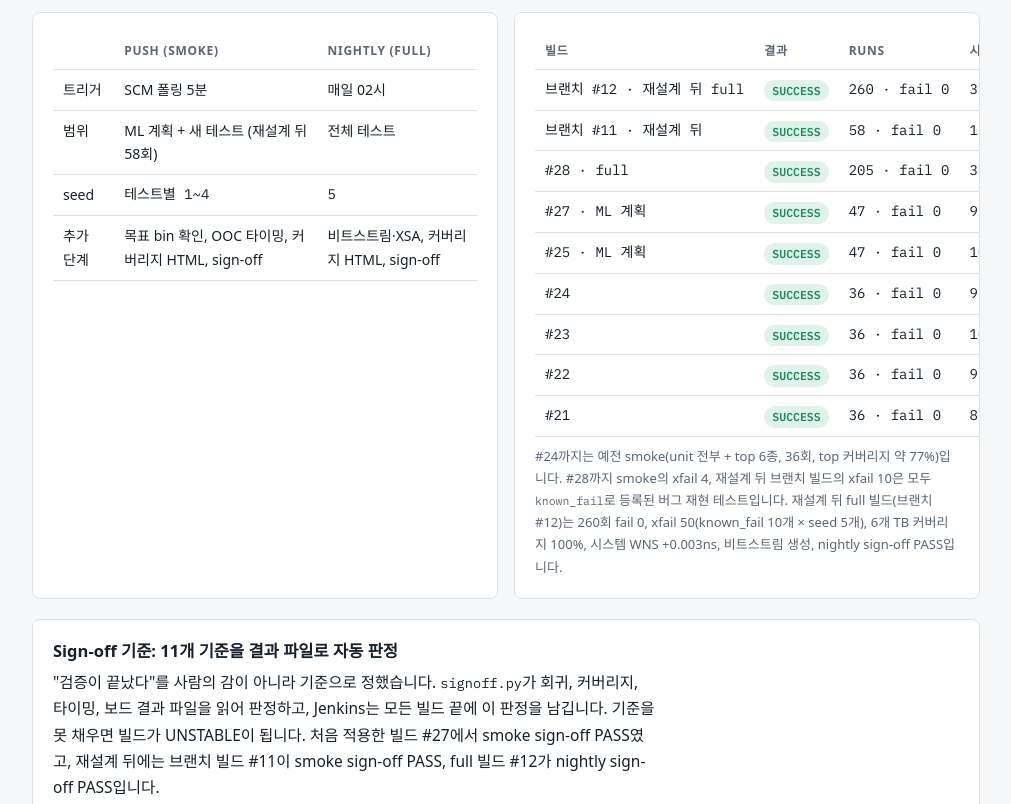
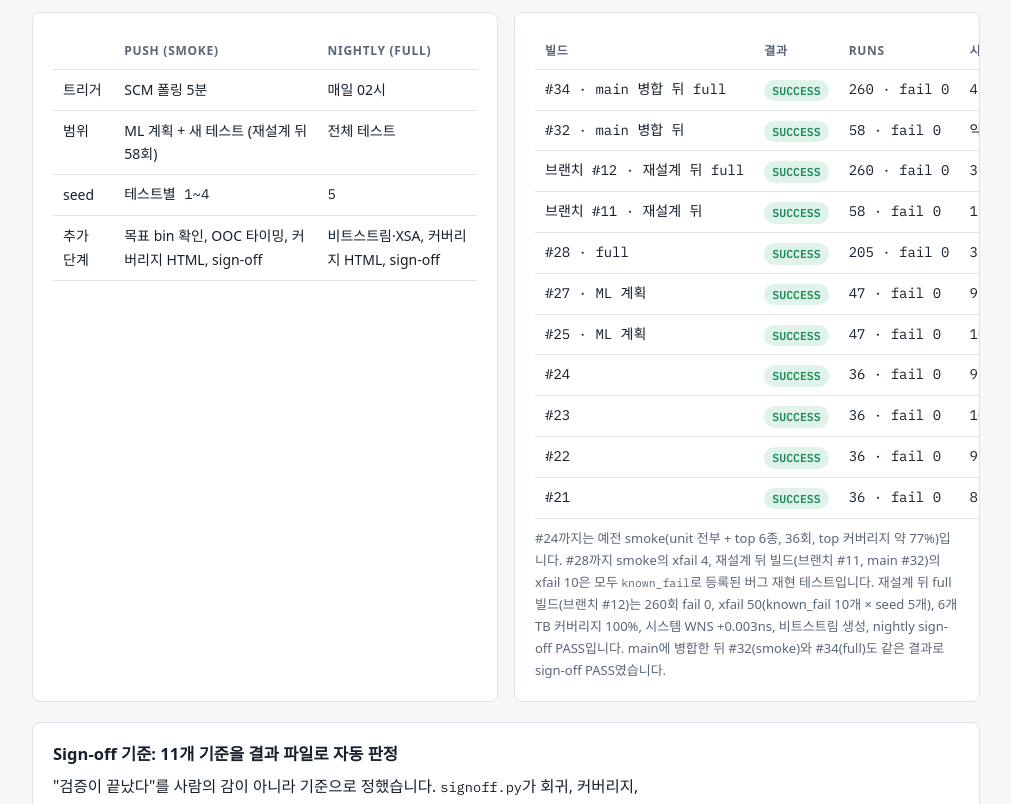
Before and after one commit to socdesignasic/dma-uvm-verif, a plain HTML site: page docs/index.html in a window 1280 px wide. Shown: the part 5420-6224 px from the top of the page, without its empty margins (134-1145 px from the left). Drawn offline with Linux system fonts and the light colour scheme; a web font is replaced by a local one.

Commit message:
main CI 결과와 문서 최신화: full #34 nightly PASS, README 지금 상태, 포트폴리오 갱신

```diff
--- a/docs/index.html
+++ b/docs/index.html
@@ -362,6 +362,8 @@ footer { font-size: 13px; color: var(--muted); border-top: 1px solid var(--line)
       <table>
         <thead><tr><th>빌드</th><th>결과</th><th>runs</th><th>시간</th></tr></thead>
         <tbody>
+          <tr><td class="num">#34 · main 병합 뒤 full</td><td><span class="pill ok">SUCCESS</span></td><td class="num">260 · fail 0</td><td class="num">41.6 min</td></tr>
+          <tr><td class="num">#32 · main 병합 뒤</td><td><span class="pill ok">SUCCESS</span></td><td class="num">58 · fail 0</td><td class="num">약 31 min</td></tr>
           <tr><td class="num">브랜치 #12 · 재설계 뒤 full</td><td><span class="pill ok">SUCCESS</span></td><td class="num">260 · fail 0</td><td class="num">36 min</td></tr>
           <tr><td class="num">브랜치 #11 · 재설계 뒤</td><td><span class="pill ok">SUCCESS</span></td><td class="num">58 · fail 0</td><td class="num">13.6 min</td></tr>
           <tr><td class="num">#28 · full</td><td><span class="pill ok">SUCCESS</span></td><td class="num">205 · fail 0</td><td class="num">33.4 min</td></tr>
@@ -373,12 +375,12 @@ footer { font-size: 13px; color: var(--muted); border-top: 1px solid var(--line)
           <tr><td class="num">#21</td><td><span class="pill ok">SUCCESS</span></td><td class="num">36 · fail 0</td><td class="num">8.8 min</td></tr>
         </tbody>
       </table>
-      <p class="note" style="margin-top:8px">#24까지는 예전 smoke(unit 전부 + top 6종, 36회, top 커버리지 약 77%)입니다. #28까지 smoke의 xfail 4, 재설계 뒤 브랜치 빌드의 xfail 10은 모두 <code>known_fail</code>로 등록된 버그 재현 테스트입니다. 재설계 뒤 full 빌드(브랜치 #12)는 260회 fail 0, xfail 50(known_fail 10개 × seed 5개), 6개 TB 커버리지 100%, 시스템 WNS +0.003ns, 비트스트림 생성, nightly sign-off PASS입니다.</p>
+      <p class="note" style="margin-top:8px">#24까지는 예전 smoke(unit 전부 + top 6종, 36회, top 커버리지 약 77%)입니다. #28까지 smoke의 xfail 4, 재설계 뒤 빌드(브랜치 #11, main #32)의 xfail 10은 모두 <code>known_fail</code>로 등록된 버그 재현 테스트입니다. 재설계 뒤 full 빌드(브랜치 #12)는 260회 fail 0, xfail 50(known_fail 10개 × seed 5개), 6개 TB 커버리지 100%, 시스템 WNS +0.003ns, 비트스트림 생성, nightly sign-off PASS입니다. main에 병합한 뒤 #32(smoke)와 #34(full)도 같은 결과로 sign-off PASS였습니다.</p>
     </div>
   </div>
   <div class="panel">
     <h3>Sign-off 기준: 11개 기준을 결과 파일로 자동 판정</h3>
-    <p style="margin-top:8px">"검증이 끝났다"를 사람의 감이 아니라 기준으로 정했습니다. <code>signoff.py</code>가 회귀, 커버리지, 타이밍, 보드 결과 파일을 읽어 판정하고, Jenkins는 모든 빌드 끝에 이 판정을 남깁니다. 기준을 못 채우면 빌드가 UNSTABLE이 됩니다. 처음 적용한 빌드 #27에서 smoke sign-off PASS였고, 재설계 뒤에는 브랜치 빌드 #11이 smoke sign-off PASS, full 빌드 #12가 nightly sign-off PASS입니다.</p>
+    <p style="margin-top:8px">"검증이 끝났다"를 사람의 감이 아니라 기준으로 정했습니다. <code>signoff.py</code>가 회귀, 커버리지, 타이밍, 보드 결과 파일을 읽어 판정하고, Jenkins는 모든 빌드 끝에 이 판정을 남깁니다. 기준을 못 채우면 빌드가 UNSTABLE이 됩니다. 처음 적용한 빌드 #27에서 smoke sign-off PASS였고, 재설계 뒤에는 브랜치 빌드 #11이 smoke sign-off PASS, full 빌드 #12가 nightly sign-off PASS입니다. main 병합 뒤에도 #32가 smoke, #34가 nightly sign-off PASS입니다.</p>
     <div class="scroll" style="margin-top:12px">
       <table>
         <thead><tr><th>ID</th><th>기준</th><th>smoke</th><th>nightly</th><th>release</th></tr></thead>
@@ -569,7 +571,7 @@ python scripts/regress.py --plan out/ml/plan.json</pre>
 
 <footer>
   <span>저장소: <a href="https://github.com/socdesignasic/dma-uvm-verif" target="_blank" rel="noopener">github.com/socdesignasic/dma-uvm-verif</a> (검증 코드, CI, MCP, Agent 정의. RTL 제외)</span>
-  <span>모든 수치는 실제 실행 결과입니다 (Jenkins #21–#28과 재설계 브랜치 빌드 #11·#12, 2026-11-21, 재설계 뒤 release 판정 2026-11-21, Zybo Z7-10 보드 시험 2026-11-16, C 보드 시험 2026-11-17, 두 보드 시험 재실행 2026-11-21, ML 회귀 학습 데이터 <code>out/regress/ml_data</code> 820회 2026-11-17).</span>
+  <span>모든 수치는 실제 실행 결과입니다 (Jenkins #21–#28과 재설계 브랜치 빌드 #11·#12, main 병합 뒤 #32·#34, 2026-11-21, 재설계 뒤 release 판정 2026-11-21, Zybo Z7-10 보드 시험 2026-11-16, C 보드 시험 2026-11-17, 두 보드 시험 재실행 2026-11-21, ML 회귀 학습 데이터 <code>out/regress/ml_data</code> 820회 2026-11-17).</span>
 </footer>
 </div>
 
```
Also changed, not shown: 6 other files.
